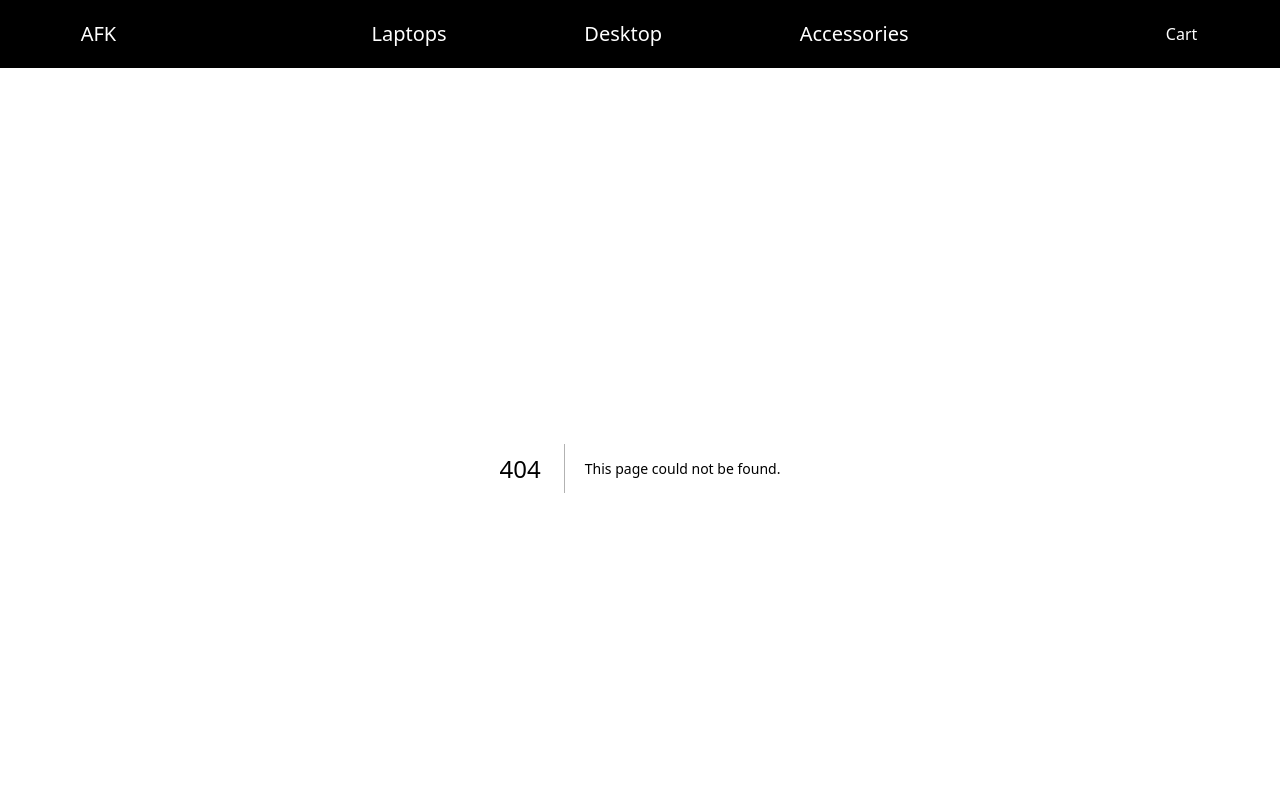
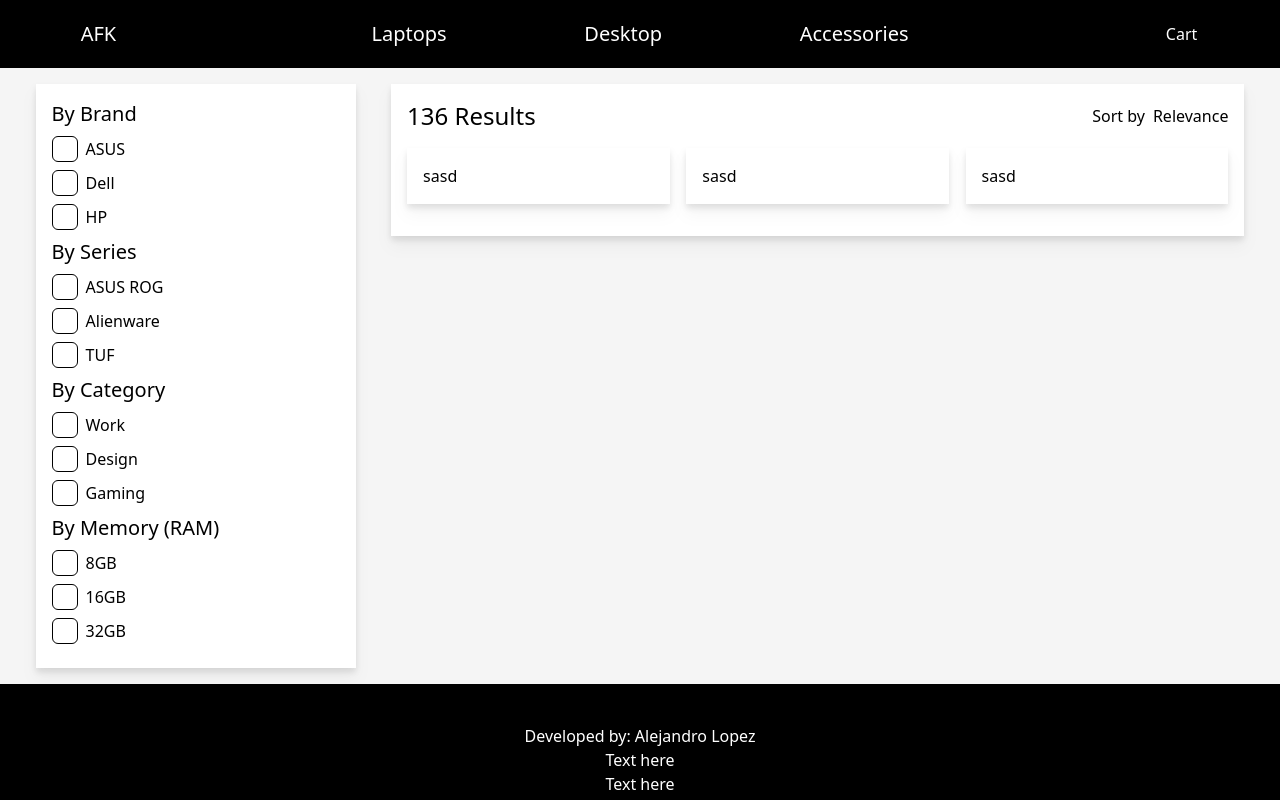
Before and after one commit to AlejandroALopez/e-commerce, a Next.js app: page /catalogue in a window 1280 px wide. Before the commit this address had no page. Shown: the top 800 px of the page. Built offline with nearby package versions, Linux system fonts and the light colour scheme.

Commit message:
filters working on client + started catalogue page

```diff
--- /dev/null
+++ b/components/filters/FilterProduct.tsx
@@ -0,0 +1,15 @@
+interface FilterProductProps {
+    product: any // replace with laptop / product type
+  }
+
+export default function FilterProduct(props: FilterProductProps) {
+  const results = 136;
+
+  return (
+    <div
+      className={"flex flex-col w-[32%] my-4 p-4 bg-white drop-shadow-lg"}
+    >
+      sasd
+    </div>
+  );
+}
--- /dev/null
+++ b/components/filters/FilterResults.tsx
@@ -0,0 +1,43 @@
+import { useFiltersContext } from "@/pages/catalogue";
+import { TEST_LAPTOPS } from "@/testData/laptops";
+import FilterProduct from "./FilterProduct";
+
+export default function Filters() {
+  const { activeFilters, setActiveFilters } = useFiltersContext();
+  const results = 136;
+
+  return (
+    <div
+      className={"flex flex-col w-8/12 h-full my-4 p-4 bg-white drop-shadow-lg"}
+    >
+      <div className={"flex flex-row justify-between items-center"}>
+        <div className={"flex flex-row"}>
+          <p className={"text-2xl mr-2"}>{results} Results</p>
+          {activeFilters.map((filter, index) => (
+            <div
+              className={
+                "flex flex-row justify-between items-center bg-[#535353] px-2 mx-1"
+              }
+            >
+              <p className={"text-[#C7C0C0]"}>{filter}</p>
+            </div>
+          ))}
+          {activeFilters.length > 0 && (
+            <button className={"ml-2"} onClick={() => setActiveFilters([])}>
+              <p className={"text-md text-red-500"}>Clear all</p>
+            </button>
+          )}
+        </div>
+        <div className={"flex flex-row"}>
+          <p>Sort by</p>
+          <p className={"ml-2"}>Relevance</p>
+        </div>
+      </div>
+      <div className={"flex flex-row flex-wrap justify-between"}>
+        {TEST_LAPTOPS.map((product) => (
+          <FilterProduct product={product} />
+        ))}
+      </div>
+    </div>
+  );
+}
--- /dev/null
+++ b/components/filters/Filters.tsx
@@ -0,0 +1,45 @@
+import Image from "next/image";
+import { laptopFilters } from "@/utils/filterConstants";
+import { useFiltersContext } from "@/pages/catalogue";
+import CheckIcon from "@/public/buttons/check.svg";
+
+export default function Filters() {
+  const { activeFilters, setActiveFilters } = useFiltersContext();
+
+  return (
+    <div
+      className={"flex flex-col w-3/12 h-full my-4 p-4 bg-white drop-shadow-lg"}
+    >
+      {laptopFilters.map((filter, index) => (
+        <div key={index}>
+          <p className={"text-xl"}>By {filter.title}</p>
+          {filter.options?.map((option, i) => (
+            <div key={i} className={"flex flex-row items-center my-2"}>
+              <button
+                className={`rounded-md border-black border-[1.5px] mr-2 ${
+                  activeFilters.indexOf(option) === -1 ? "bg-white p-3" : "bg-black p-1"
+                }`}
+                onClick={() => {
+                  if (activeFilters.indexOf(option) === -1) {
+                    setActiveFilters((oldFilters) => [...oldFilters, option]);
+                  } else {
+                    setActiveFilters(
+                      activeFilters.filter((item) => item !== option)
+                    );
+                  }
+                }}
+              >
+                {activeFilters.indexOf(option) !== -1 && (
+                  <div className={"relative w-[16px] h-[16px]"}>
+                    <Image src={CheckIcon} alt="check" />
+                  </div>
+                )}
+              </button>
+              <p>{option}</p>
+            </div>
+          ))}
+        </div>
+      ))}
+    </div>
+  );
+}
--- /dev/null
+++ b/pages/catalogue/index.tsx
@@ -0,0 +1,40 @@
+import Head from "next/head";
+import { Dispatch, SetStateAction, useState, createContext, Fragment, useContext } from "react";
+import Filters from "@/components/filters/Filters";
+import FilterResults from "@/components/filters/FilterResults";
+
+interface ContextProps {
+    activeFilters: string[],
+    setActiveFilters: Dispatch<SetStateAction<string[]>>,
+}
+
+export const FiltersContext = createContext<ContextProps>({
+    activeFilters: [],
+    setActiveFilters: (): string[] => []
+});
+
+export default function Catalogue() {
+  const [activeFilters, setActiveFilters] = useState<[] | string[]>([]);
+
+  return (
+    <Fragment>
+      <Head>
+        <title>AFK Catalogue</title>
+        <meta
+          name="description"
+          content="Search for your desired item in our catalogue!"
+        />
+      </Head>
+      <div className={"flex flex-row bg-[#F5F5F5] justify-evenly"}>
+        <FiltersContext.Provider value={{ activeFilters, setActiveFilters}}>
+            <Filters />
+        </FiltersContext.Provider>
+        <FiltersContext.Provider value={{ activeFilters, setActiveFilters}}>
+            <FilterResults />
+        </FiltersContext.Provider>
+      </div>
+    </Fragment>
+  );
+}
+
+export const useFiltersContext = () => useContext(FiltersContext);
--- /dev/null
+++ b/testData/laptops.tsx
@@ -0,0 +1,32 @@
+export const TEST_LAPTOPS = [
+    {
+        id: "j29jd89273d",
+        title: "Alienware m7",
+        brand: "Dell",
+        type: "Laptop",
+        categories: ["Gaming", "Work"],
+        colors: ["gray", "white", "black"],
+        sizes: ["13 inches", "15 inches", "17 inches"],
+        basePrice: 2000,
+    },
+    {
+        id: "f934f934",
+        title: "Alienware m7",
+        brand: "Dell",
+        type: "Laptop",
+        categories: ["Gaming", "Work"],
+        colors: ["gray", "white", "black"],
+        sizes: ["13 inches", "15 inches", "17 inches"],
+        basePrice: 2000,
+    },
+    {
+        id: "f98736fhj832",
+        title: "Alienware m7",
+        brand: "Dell",
+        type: "Laptop",
+        categories: ["Gaming", "Work"],
+        colors: ["gray", "white", "black"],
+        sizes: ["13 inches", "15 inches", "17 inches"],
+        basePrice: 2000,
+    },
+]
--- /dev/null
+++ b/utils/filterConstants.tsx
@@ -0,0 +1,18 @@
+export const laptopFilters = [
+    {
+        title: "Brand",
+        options: ["ASUS", "Dell", "HP"]
+    },
+    {
+        title: "Series",
+        options: ["ASUS ROG", "Alienware", "TUF"]
+    },
+    {
+        title: "Category",
+        options: ["Work", "Design", "Gaming"]
+    },
+    {
+        title: "Memory (RAM)",
+        options: ["8GB", "16GB", "32GB"]
+    },
+];
```
Also changed, not shown: public/buttons/check.svg (added).
